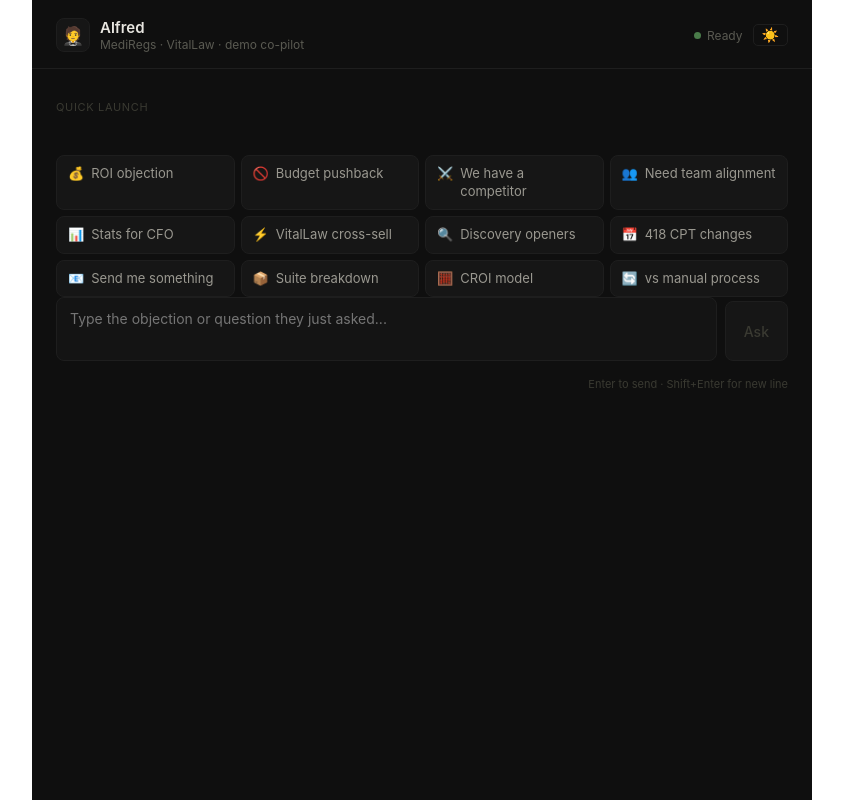
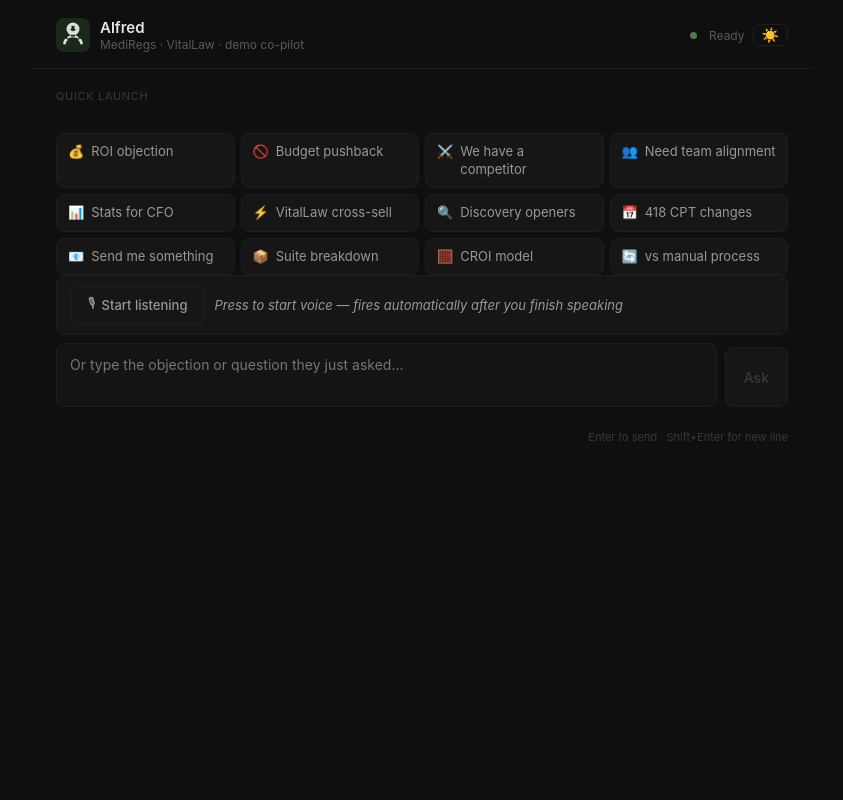
Before and after one commit to owlguardco/alfred-demo, a Next.js app: page / in a window 1280 px wide. Shown: the whole page, without its empty margins (218-1061 px from the left). Built offline with nearby package versions, Linux system fonts and the light colour scheme.

Commit message:
feat: full-page theming, butler SVG logo, Web Speech API voice

```diff
--- a/app/page.js
+++ b/app/page.js
@@ -1,6 +1,6 @@
 'use client'
 
-import { useState, useRef, useEffect } from 'react'
+import { useState, useRef, useEffect, useCallback } from 'react'
 
 const QUICK_PROMPTS = [
   { label: 'ROI objection', icon: '💰', prompt: 'Prospect says the ROI on compliance tools is hard to quantify. How do I respond?' },
@@ -34,6 +34,11 @@ const DARK = {
   accentText: '#a8d4a8',
   accentBg: '#2a4a2a',
   strongText: '#e8e6e0',
+  micActive: '#c0392b',
+  micActiveBorder: '#a93226',
+  micActiveText: '#ffffff',
+  logoFill: '#e8e6e0',
+  logoBg: '#1a2a1a',
 }
 
 const LIGHT = {
@@ -53,20 +58,49 @@ const LIGHT = {
   accentText: '#ffffff',
   accentBg: '#2a6a2a',
   strongText: '#1a1a18',
+  micActive: '#c0392b',
+  micActiveBorder: '#a93226',
+  micActiveText: '#ffffff',
+  logoFill: '#1a1a18',
+  logoBg: '#e8e8e4',
+}
+
+function ButlerLogo({ fill, bg }) {
+  return (
+    <svg width="34" height="34" viewBox="0 0 68 68" fill="none" xmlns="http://www.w3.org/2000/svg" style={{ borderRadius: '8px', background: bg }}>
+      <circle cx="34" cy="22" r="13" fill={fill} opacity="0.95"/>
+      <ellipse cx="34" cy="22" rx="5" ry="6.5" fill={bg}/>
+      <circle cx="29.5" cy="19.5" r="2" fill={fill}/>
+      <circle cx="38.5" cy="19.5" r="2" fill={fill}/>
+      <path d="M30 26 Q34 29 38 26" fill="none" stroke={fill} strokeWidth="1.5" strokeLinecap="round"/>
+      <path d="M21 42 Q16 40 14 52 L19 53 Q21 45 24 44 Z" fill={fill} opacity="0.95"/>
+      <path d="M47 42 Q52 40 54 52 L49 53 Q47 45 44 44 Z" fill={fill} opacity="0.95"/>
+      <path d="M24 37 Q29 34 34 33 Q39 34 44 37 L47 42 Q40 39 34 38.5 Q28 39 21 42 Z" fill={fill} opacity="0.95"/>
+      <rect x="30" y="33" width="8" height="4" rx="1" fill={bg}/>
+      <path d="M32 33 L30 28 L34 31 L38 28 L36 33 Z" fill={fill}/>
+      <path d="M30 28 L27 24 L34 28 Z" fill={fill}/>
+      <path d="M38 28 L41 24 L34 28 Z" fill={fill}/>
+      <ellipse cx="34" cy="28" rx="2" ry="1.5" fill={fill}/>
+    </svg>
+  )
 }
 
 function makeStyles(t) {
   return {
+    wrapper: {
+      minHeight: '100vh',
+      width: '100%',
+      background: t.page,
+      transition: 'background 0.2s',
+    },
     page: {
-      minHeight: '100vh',
-      background: t.page,
-      color: t.text,
-      display: 'flex',
-      flexDirection: 'column',
       maxWidth: '780px',
       margin: '0 auto',
       padding: '0 0 40px',
-      transition: 'background 0.2s, color 0.2s',
+      display: 'flex',
+      flexDirection: 'column',
+      minHeight: '100vh',
+      color: t.text,
     },
     header: {
       display: 'flex',
@@ -80,17 +114,6 @@ function makeStyles(t) {
       alignItems: 'center',
       gap: '10px',
     },
-    avatar: {
-      width: '34px',
-      height: '34px',
-      borderRadius: '8px',
-      background: t.surfaceAlt,
-      border: `1px solid ${t.border}`,
-      display: 'flex',
-      alignItems: 'center',
-      justifyContent: 'center',
-      fontSize: '18px',
-    },
     title: {
       fontSize: '15px',
       fontWeight: 600,
@@ -103,26 +126,30 @@ function makeStyles(t) {
       color: t.textDim,
       margin: 0,
     },
+    headerRight: {
+      display: 'flex',
+      alignItems: 'center',
+      gap: '8px',
+    },
     statusDot: (active) => ({
       width: '7px',
       height: '7px',
       borderRadius: '50%',
       background: active ? t.accent : '#7c7c4a',
       display: 'inline-block',
-      marginRight: '6px',
+      marginRight: '4px',
     }),
     statusText: {
       fontSize: '12px',
       color: t.textDim,
     },
-    themeBtn: {
+    iconBtn: {
       fontSize: '14px',
       background: 'none',
       border: `1px solid ${t.border}`,
       borderRadius: '5px',
       padding: '3px 8px',
       cursor: 'pointer',
-      marginLeft: '10px',
       color: t.textDim,
       lineHeight: 1,
     },
@@ -134,7 +161,6 @@ function makeStyles(t) {
       borderRadius: '5px',
       padding: '3px 10px',
       cursor: 'pointer',
-      marginLeft: '8px',
     },
     quickGrid: {
       display: 'grid',
@@ -163,6 +189,7 @@ function makeStyles(t) {
       textTransform: 'uppercase',
       letterSpacing: '0.06em',
       padding: '20px 24px 10px',
+      margin: 0,
     },
     messages: {
       flex: 1,
@@ -182,12 +209,12 @@ function makeStyles(t) {
       lineHeight: 1.5,
       color: t.text,
     },
-    assistantBubble: {
+    assistantBubble: (error) => ({
       background: t.surface,
-      border: `1px solid ${t.border}`,
+      border: `1px solid ${error ? '#c0392b44' : t.border}`,
       borderRadius: '2px 10px 10px 10px',
       padding: '14px 16px',
-    },
+    }),
     assistantHeader: {
       display: 'flex',
       alignItems: 'center',
@@ -203,7 +230,7 @@ function makeStyles(t) {
       fontSize: '15px',
       lineHeight: 1.65,
       color: t.text,
-      margin: 0,
+      margin: '0 0 4px',
     },
     bulletRow: {
       display: 'flex',
@@ -258,8 +285,13 @@ function makeStyles(t) {
       color: t.textDim,
       whiteSpace: 'nowrap',
     },
+    inputArea: {
+      padding: '0 24px',
+      display: 'flex',
+      flexDirection: 'column',
+      gap: '8px',
+    },
     inputRow: {
-      padding: '0 24px',
       display: 'flex',
       gap: '8px',
       alignItems: 'flex-end',
@@ -290,11 +322,46 @@ function makeStyles(t) {
       flexShrink: 0,
       transition: 'all 0.12s',
     }),
+    voiceBar: (listening) => ({
+      display: 'flex',
+      alignItems: 'center',
+      gap: '10px',
+      padding: '10px 14px',
+      borderRadius: '8px',
+      background: listening ? '#c0392b18' : t.surfaceAlt,
+      border: `1px solid ${listening ? '#c0392b44' : t.border}`,
+      transition: 'all 0.2s',
+    }),
+    voiceBtn: (listening) => ({
+      padding: '7px 16px',
+      borderRadius: '6px',
+      background: listening ? t.micActive : t.surfaceAlt,
+      border: `1px solid ${listening ? t.micActiveBorder : t.border}`,
+      color: listening ? t.micActiveText : t.textMuted,
+      fontSize: '13px',
+      fontWeight: 500,
+      cursor: 'pointer',
+      flexShrink: 0,
+      transition: 'all 0.15s',
+      display: 'flex',
+      alignItems: 'center',
+      gap: '6px',
+    }),
+    voiceTranscript: {
+      fontSize: '13px',
+      color: t.textMuted,
+      fontStyle: 'italic',
+      flex: 1,
+      minWidth: 0,
+      overflow: 'hidden',
+      textOverflow: 'ellipsis',
+      whiteSpace: 'nowrap',
+    },
     hint: {
       fontSize: '11px',
       color: t.textFaint,
       textAlign: 'right',
-      padding: '5px 24px 0',
+      padding: '4px 0 0',
     },
     strongText: {
       color: t.strongText,
@@ -304,10 +371,8 @@ function makeStyles(t) {
 }
 
 function renderAnswer(text, S) {
-  const lines = text.split('\n')
-  return lines.map((line, i) => {
+  return text.split('\n').map((line, i) => {
     if (!line.trim()) return <div key={i} style={{ height: '6px' }} />
-
     const parts = line.split(/(\*\*[^*]+\*\*)/g)
     const rendered = parts.map((part, j) => {
       if (part.startsWith('**') && part.endsWith('**')) {
@@ -315,19 +380,15 @@ function renderAnswer(text, S) {
       }
       return part
     })
-
-    const isBullet = line.trim().startsWith('- ') || line.trim().startsWith('* ')
-    if (isBullet) {
-      const content = rendered.map((p, j) => typeof p === 'string' ? p.replace(/^[-*]\s+/, '') : p)
+    if (line.trim().startsWith('- ') || line.trim().startsWith('* ')) {
       return (
         <div key={i} style={S.bulletRow}>
           <span style={S.bulletAccent}>›</span>
-          <span>{content}</span>
+          <span>{rendered.map((p) => typeof p === 'string' ? p.replace(/^[-*]\s+/, '') : p)}</span>
         </div>
       )
     }
-
-    return <p key={i} style={{ ...S.answerText, marginBottom: '4px' }}>{rendered}</p>
+    return <p key={i} style={S.answerText}>{rendered}</p>
   })
 }
 
@@ -337,18 +398,126 @@ export default function Alfred() {
   const [messages, setMessages] = useState([])
   const [history, setHistory] = useState([])
   const [loading, setLoading] = useState(false)
+  const [listening, setListening] = useState(false)
+  const [liveTranscript, setLiveTranscript] = useState('')
+  const [voiceSupported, setVoiceSupported] = useState(false)
   const inputRef = useRef(null)
   const bottomRef = useRef(null)
+  const recognitionRef = useRef(null)
+  const accumulatedRef = useRef('')
+  const silenceTimerRef = useRef(null)
 
   const t = dark ? DARK : LIGHT
   const S = makeStyles(t)
 
   useEffect(() => {
+    setVoiceSupported('webkitSpeechRecognition' in window || 'SpeechRecognition' in window)
+  }, [])
+
+  useEffect(() => {
+    document.body.className = dark ? 'dark' : 'light'
+  }, [dark])
+
+  useEffect(() => {
     bottomRef.current?.scrollIntoView({ behavior: 'smooth' })
   }, [messages, loading])
 
-  async function ask(questionText) {
-    const q = (questionText || query).trim()
+  const stopListening = useCallback(() => {
+    if (recognitionRef.current) {
+      recognitionRef.current.stop()
+      recognitionRef.current = null
+    }
+    if (silenceTimerRef.current) {
+      clearTimeout(silenceTimerRef.current)
+      silenceTimerRef.current = null
+    }
+    setListening(false)
+  }, [])
+
+  const fireQuery = useCallback((text) => {
+    const q = text.trim()
+    if (!q) return
+    setLiveTranscript('')
+    accumulatedRef.current = ''
+    setQuery('')
+    askWithText(q)
+  }, [])
+
+  const startListening = useCallback(() => {
+    if (!voiceSupported || loading) return
+
+    const SpeechRecognition = window.SpeechRecognition || window.webkitSpeechRecognition
+    const recognition = new SpeechRecognition()
+    recognition.continuous = true
+    recognition.interimResults = true
+    recognition.lang = 'en-US'
+
+    accumulatedRef.current = ''
+    setLiveTranscript('')
+
+    recognition.onstart = () => setListening(true)
+
+    recognition.onresult = (event) => {
+      let interim = ''
+      let newFinals = ''
+
+      for (let i = event.resultIndex; i < event.results.length; i++) {
+        const result = event.results[i]
+        if (result.isFinal) {
+          newFinals += result[0].transcript + ' '
+        } else {
+          interim = result[0].transcript
+        }
+      }
+
+      if (newFinals) {
+        accumulatedRef.current += newFinals
+      }
+
+      const display = (accumulatedRef.current + interim).trim()
+      setLiveTranscript(display)
+
+      if (silenceTimerRef.current) clearTimeout(silenceTimerRef.current)
+      if (accumulatedRef.current.trim()) {
+        silenceTimerRef.current = setTimeout(() => {
+          const toFire = accumulatedRef.current.trim()
+          stopListening()
+          if (toFire) fireQuery(toFire)
+        }, 2200)
+      }
+    }
+
+    recognition.onerror = (e) => {
+      if (e.error !== 'no-speech') {
+        console.error('Speech recognition error:', e.error)
+      }
+    }
+
+    recognition.onend = () => {
+      if (recognitionRef.current) {
+        try { recognitionRef.current.start() } catch {}
+      } else {
+        setListening(false)
+        setLiveTranscript('')
+      }
+    }
+
+    recognitionRef.current = recognition
+    recognition.start()
+  }, [voiceSupported, loading, stopListening, fireQuery])
+
+  function toggleVoice() {
+    if (listening) {
+      const toFire = accumulatedRef.current.trim()
+      stopListening()
+      if (toFire) fireQuery(toFire)
+    } else {
+      startListening()
+    }
+  }
+
+  async function askWithText(text) {
+    const q = text.trim()
     if (!q || loading) return
 
     setMessages(prev => [...prev, { role: 'user', content: q }])
@@ -364,15 +533,21 @@ export default function Alfred() {
         body: JSON.stringify({ messages: nextHistory }),
       })
       const data = await res.json()
-      const text = data.text || data.error || 'No response.'
-      setMessages(prev => [...prev, { role: 'assistant', content: text, error: !!data.error }])
-      setHistory(prev => [...prev, { role: 'assistant', content: text }])
+      const text2 = data.text || data.error || 'No response.'
+      setMessages(prev => [...prev, { role: 'assistant', content: text2, error: !!data.error }])
+      setHistory(prev => [...prev, { role: 'assistant', content: text2 }])
     } catch {
       setMessages(prev => [...prev, { role: 'assistant', content: 'Connection error.', error: true }])
     } finally {
       setLoading(false)
       setTimeout(() => inputRef.current?.focus(), 50)
     }
+  }
+
+  async function ask(questionText) {
+    const q = (questionText || query).trim()
+    if (!q || loading) return
+    await askWithText(q)
   }
 
   function handleKey(e) {
@@ -382,38 +557,41 @@ export default function Alfred() {
     }
   }
 
+  function clearSession() {
+    stopListening()
+    setMessages([])
+    setHistory([])
+    setQuery('')
+    setLiveTranscript('')
+    accumulatedRef.current = ''
+  }
+
   const hasMessages = messages.length > 0
 
   return (
+    <div style={S.wrapper}>
       <div style={S.page}>
-      {/* Header */}
+
         <div style={S.header}>
           <div style={S.headerLeft}>
-          <div style={S.avatar}>🤵</div>
+            <ButlerLogo fill={t.logoFill} bg={t.logoBg} />
             <div>
               <p style={S.title}>Alfred</p>
               <p style={S.subtitle}>MediRegs · VitalLaw · demo co-pilot</p>
             </div>
           </div>
-        <div style={{ display: 'flex', alignItems: 'center' }}>
+          <div style={S.headerRight}>
             <span style={S.statusDot(!loading)} />
-          <span style={S.statusText}>{loading ? 'Thinking...' : 'Ready'}</span>
-          <button
-            style={S.themeBtn}
-            onClick={() => setDark(d => !d)}
-            title="Toggle light/dark mode"
-          >
+            <span style={S.statusText}>{loading ? 'Thinking...' : listening ? 'Listening...' : 'Ready'}</span>
+            <button style={S.iconBtn} onClick={() => setDark(d => !d)} title="Toggle theme">
               {dark ? '☀️' : '🌙'}
             </button>
             {hasMessages && (
-            <button style={S.clearBtn} onClick={() => { setMessages([]); setHistory([]); setQuery('') }}>
-              Clear
-            </button>
+              <button style={S.clearBtn} onClick={clearSession}>Clear</button>
             )}
           </div>
         </div>
 
-      {/* Quick launch grid (empty state) */}
         {!hasMessages && (
           <>
             <p style={S.quickLabel}>Quick launch</p>
@@ -434,7 +612,6 @@ export default function Alfred() {
           </>
         )}
 
-      {/* Messages */}
         {hasMessages && (
           <div style={S.messages}>
             {messages.map((msg, i) => (
@@ -444,9 +621,9 @@ export default function Alfred() {
                     <div style={S.userBubble}>{msg.content}</div>
                   </div>
                 ) : (
-                <div style={{ ...S.assistantBubble, borderColor: msg.error ? '#c0392b' : t.border }}>
+                  <div style={S.assistantBubble(msg.error)}>
                     <div style={S.assistantHeader}>
-                    <span style={{ fontSize: '14px' }}>🤵</span>
+                      <ButlerLogo fill={t.logoFill} bg={t.logoBg} />
                       <span style={S.assistantName}>Alfred</span>
                     </div>
                     <div>{renderAnswer(msg.content, S)}</div>
@@ -476,7 +653,7 @@ export default function Alfred() {
 
             {loading && (
               <div style={S.typingBubble}>
-              <span style={{ fontSize: '14px' }}>🤵</span>
+                <ButlerLogo fill={t.logoFill} bg={t.logoBg} />
                 <span style={{ color: t.textFaint, fontSize: '20px', letterSpacing: '3px' }}>...</span>
               </div>
             )}
@@ -484,7 +661,6 @@ export default function Alfred() {
           </div>
         )}
 
-      {/* Quick strip (active state) */}
         {hasMessages && (
           <div style={S.quickStrip}>
             {QUICK_PROMPTS.slice(0, 6).map(p => (
@@ -501,14 +677,28 @@ export default function Alfred() {
           </div>
         )}
 
-      {/* Input */}
+        <div style={S.inputArea}>
+          {voiceSupported && (
+            <div style={S.voiceBar(listening)}>
+              <button style={S.voiceBtn(listening)} onClick={toggleVoice}>
+                <span>{listening ? '⏹' : '🎙'}</span>
+                <span>{listening ? 'Stop' : 'Start listening'}</span>
+              </button>
+              <span style={S.voiceTranscript}>
+                {listening
+                  ? liveTranscript || 'Listening — speak the objection or question...'
+                  : 'Press to start voice — fires automatically after you finish speaking'}
+              </span>
+            </div>
+          )}
+
           <div style={S.inputRow}>
             <textarea
               ref={inputRef}
               value={query}
               onChange={e => setQuery(e.target.value)}
               onKeyDown={handleKey}
-          placeholder="Type the objection or question they just asked..."
+              placeholder="Or type the objection or question they just asked..."
               rows={2}
               style={S.textarea}
             />
@@ -522,5 +712,8 @@ export default function Alfred() {
           </div>
           <p style={S.hint}>Enter to send · Shift+Enter for new line</p>
         </div>
+
+      </div>
+    </div>
   )
 }
```
Lines whose indentation alone changed are shown as unchanged.
